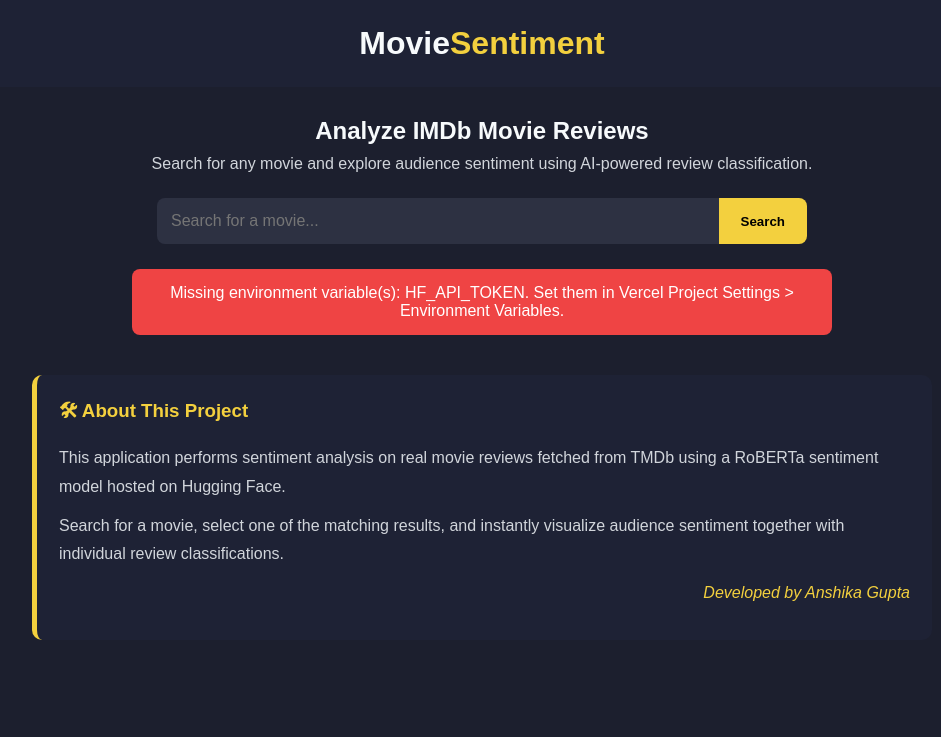
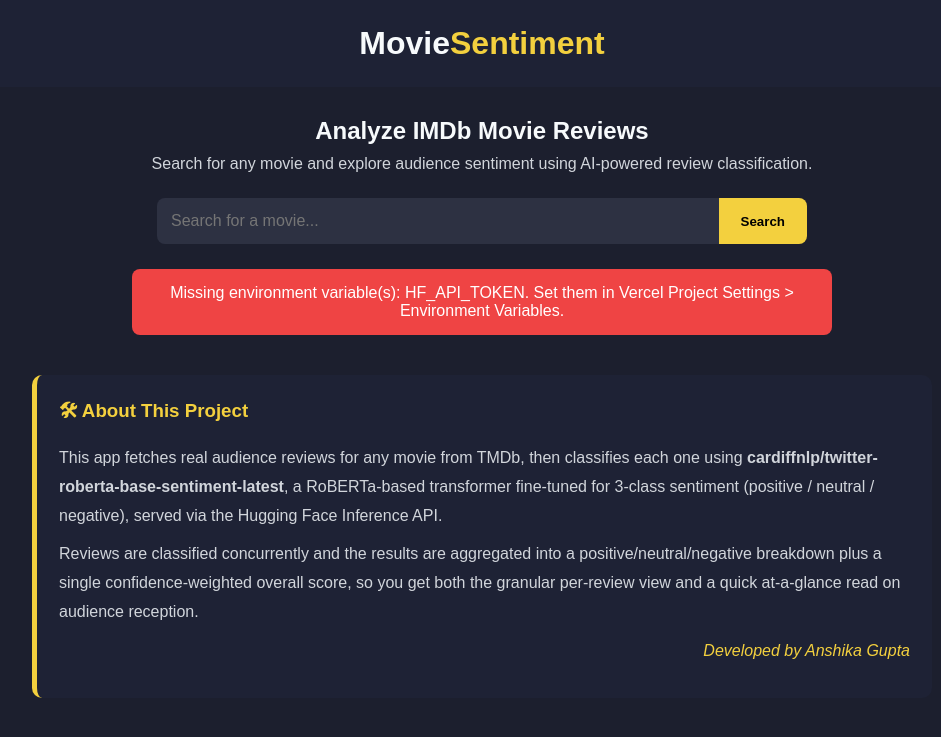
Before and after one commit to AnshikaGupta-1/imdb-sentiment-analyzer, a FastAPI app: page / in a window 1280 px wide. Shown: the top 737 px of the page, without its empty margins (158-1099 px from the left). Run offline with FastAPI, Linux system fonts and the light colour scheme.

Commit message:
Update index.html

```diff
--- a/app/templates/index.html
+++ b/app/templates/index.html
@@ -28,6 +28,8 @@
             --neutral:#9ca3af;
 
             --border:#2d3142;
+
+            --score-ring:#f3d03e;
 
         }
 
@@ -288,6 +290,48 @@
             line-height:1.8;
 
             margin-bottom:10px;
+
+        }
+
+        .overall-score{
+
+            background:var(--secondary);
+
+            padding:25px 30px;
+
+            border-radius:10px;
+
+            margin-top:35px;
+
+            display:flex;
+
+            align-items:center;
+
+            gap:25px;
+
+        }
+
+        .overall-score .score-value{
+
+            font-size:42px;
+
+            font-weight:bold;
+
+            color:var(--score-ring);
+
+            min-width:90px;
+
+        }
+
+        .overall-score .score-meta h3{
+
+            margin-bottom:6px;
+
+        }
+
+        .overall-score .score-meta p{
+
+            color:#d1d5db;
 
         }
 
@@ -566,17 +610,22 @@
 
         <p>
 
-            This application performs sentiment analysis on real
-            movie reviews fetched from TMDb using a RoBERTa
-            sentiment model hosted on Hugging Face.
+            This app fetches real audience reviews for any movie
+            from TMDb, then classifies each one using
+            <strong>cardiffnlp/twitter-roberta-base-sentiment-latest</strong>,
+            a RoBERTa-based transformer fine-tuned for 3-class
+            sentiment (positive / neutral / negative), served via
+            the Hugging Face Inference API.
 
         </p>
 
         <p>
 
-            Search for a movie, select one of the matching results,
-            and instantly visualize audience sentiment together
-            with individual review classifications.
+            Reviews are classified concurrently and the results are
+            aggregated into a positive/neutral/negative breakdown
+            plus a single confidence-weighted overall score, so you
+            get both the granular per-review view and a quick
+            at-a-glance read on audience reception.
 
         </p>
 
@@ -716,6 +765,35 @@ loading="lazy"
 </div>
 
 </section>
+
+<section class="overall-score">
+
+    <div class="score-value">
+
+        {{ overall_score }}
+
+    </div>
+
+    <div class="score-meta">
+
+        <h3>
+
+            Overall Sentiment: {{ overall_label }}
+
+        </h3>
+
+        <p>
+
+            Confidence-weighted score out of 100, combining every
+            review's classification and the model's certainty
+            about it. 50 is neutral, 100 is unanimously positive.
+
+        </p>
+
+    </div>
+
+</section>
+
   <section class="sentiment-overview">
 
     <div class="sentiment-card positive">
```
